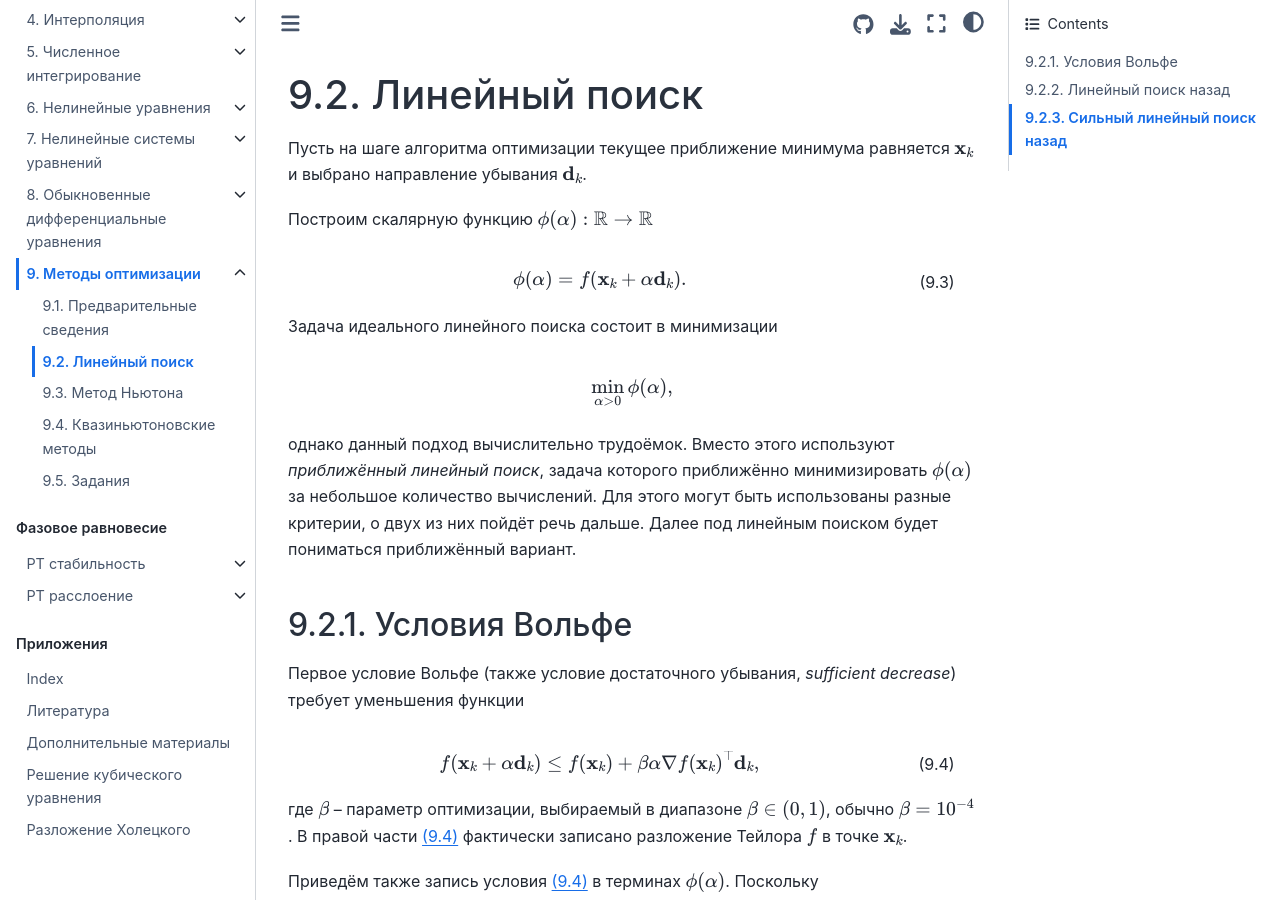
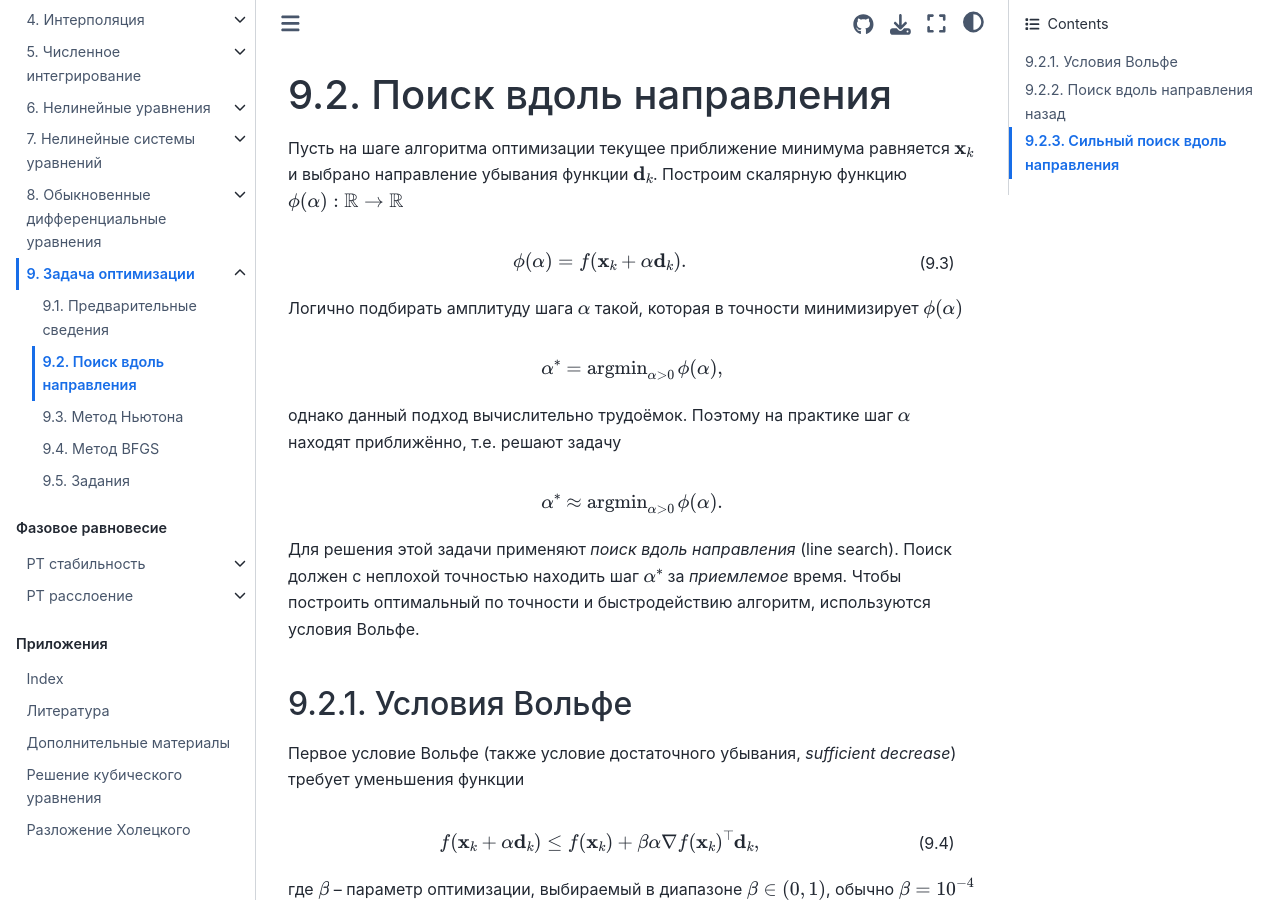
Before and after one commit to stepanzh/computational_thermodynamics, a Jupyter Book: the page built from book/optim/linesearch.md, in a window 1280 px wide and 900 px high. Built offline with Jupyter Book 1.0.4 settings and Sphinx 7.4.7 and the Sphinx Book theme 1.1.4, drawn with Linux system fonts in a browser that asks for light colours; some of the changed text lies outside the part shown.

Commit message:
feat: описание и ключевые слова для страниц раздела optim
Related #54

````diff
--- a/book/optim/linesearch.md
+++ b/book/optim/linesearch.md
@@ -1,7 +1,12 @@
-# Линейный поиск
+```{eval-rst}
+.. meta::
+   :description: Рассмотрим решение скалярной задачи минимзации методом поиска вдоль направления.
+   :keywords: поиск вдоль направления, line search, оптимизация, минимизация, вычислительная математика, вычматы
+```
 
-Пусть на шаге алгоритма оптимизации текущее приближение минимума равняется $\mathbf{x}_k$ и выбрано направление убывания $\mathbf{d}_k$.
+# Поиск вдоль направления
 
+Пусть на шаге алгоритма оптимизации текущее приближение минимума равняется $\mathbf{x}_k$ и выбрано направление убывания функции $\mathbf{d}_k$.
 Построим скалярную функцию $\phi(\alpha): \real \to \real$
 
 ```{math}
@@ -10,13 +15,23 @@
 \phi(\alpha) = f(\mathbf{x}_k + \alpha \mathbf{d}_k).
 ```
 
-Задача идеального линейного поиска состоит в минимизации
+Логично подбирать амплитуду шага $\alpha$ такой, которая в точности минимизирует $\phi(\alpha)$
 
 ```{math}
-\min_{\alpha > 0} \phi(\alpha),
+\alpha^{*} = \argmin_{\alpha > 0} \phi(\alpha),
 ```
 
-однако данный подход вычислительно трудоёмок. Вместо этого используют *приближённый линейный поиск*, задача которого приближённо минимизировать $\phi(\alpha)$ за небольшое количество вычислений. Для этого могут быть использованы разные критерии, о двух из них пойдёт речь дальше. Далее под линейным поиском будет пониматься приближённый вариант.
+однако данный подход вычислительно трудоёмок.
+Поэтому на практике шаг $\alpha$ находят приближённо, т.е. решают задачу
+
+```{math}
+\alpha^{*} \approx \argmin_{\alpha > 0} \phi(\alpha).
+```
+
+Для решения этой задачи применяют _поиск вдоль направления_ (line search).
+Поиск должен с неплохой точностью находить шаг $\alpha^{*}$ за _приемлемое_ время.
+Чтобы построить оптимальный по точности и быстродействию алгоритм, используются условия Вольфе.
+
 
 ## Условия Вольфе
 
@@ -80,11 +95,13 @@
 
 Итак набор условий {eq}`optim_wolfe1` и {eq}`optim_wolfe2_weak` называют *слабыми условиями Вольфе*, а набор {eq}`optim_wolfe1` и {eq}`optim_wolfe2_strong` называют *сильными условиями Вольфе*.
 
-## Линейный поиск назад
 
-Линейный поиск назад строится лишь на первом условии Вольфе {eq}`optim_wolfe1`.
 
-```{proof:algorithm} Линейный поиск назад
+## Поиск вдоль направления назад
+
+Поиск вдоль направления назад строится лишь на первом условии Вольфе {eq}`optim_wolfe1`.
+
+```{proof:algorithm} Поиск вдоль направления назад
 Входные данные
 
 - функция $f$,
@@ -104,9 +121,9 @@
 
 Поиск называется "поиском назад" (*backtracking*), поскольку начинает с крупного $\alpha$, которое в последствии итеративно уменьшается.
 
-## Сильный линейный поиск назад
+## Сильный поиск вдоль направления
 
-Сильный линейный поиск назад (*strong backtracking*) учитывает сильные условия Вольфе и требует более сложного алгоритма.
+Сильный поиск вдоль направления (*strong backtracking*) учитывает сильные условия Вольфе и требует более сложного алгоритма.
 
 Поиск делится на фазы *локализации* (*bracketing*) и *уточнения* (*zoom*).
 
@@ -128,13 +145,13 @@
 
 ```{proof:function} strong_backtracking
 
-**Строгий линейный поиск назад**
+**Сильный поиск вдоль направления**
 
 :::julia
 """
     strong_backtracking(f, ∇f, x0, d[; α0=1.0, αmax=Inf, β=1e-4, σ=0.9])
 
-Линейный поиск значения α вдоль направления `d`, при котором для функции `f`
+Сильный поиск вдоль направления значения α вдоль направления `d`, при котором для функции `f`
 выполнятся сильные условия Вольфе в точке `x0 + α*d`.
 `∇f` - функция градиента.
 Опционально задаётся начальное значение α `α0`, и параметры условий Вольфе:
````
Also changed, not shown: book/optim/bfgs.md (+21 -9 lines), book/optim/ex.md (+7 -1 lines), book/optim/index.md (+7 -1 lines), book/optim/intro.md (+6 -0 lines), book/optim/newton.md (+7 -0 lines).
